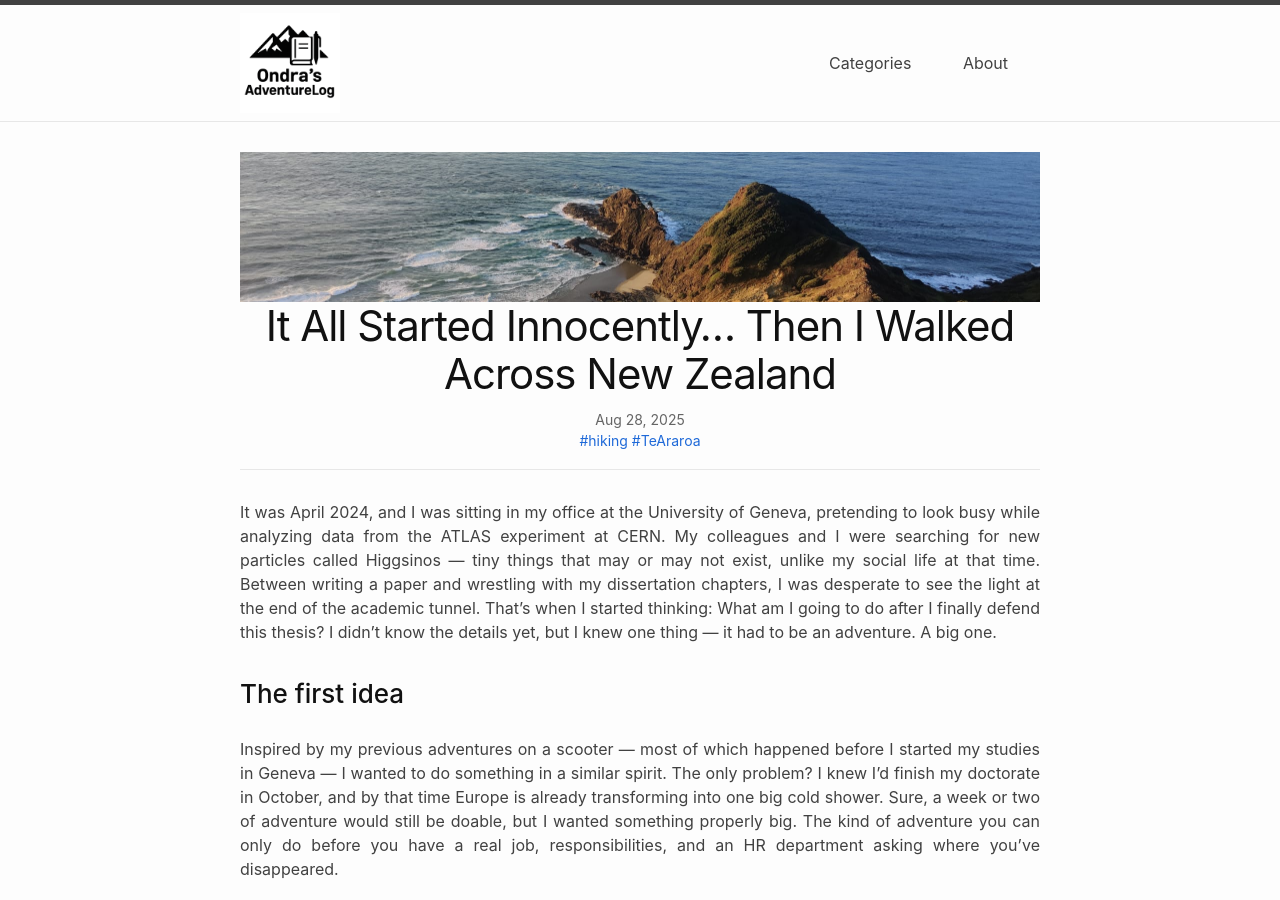
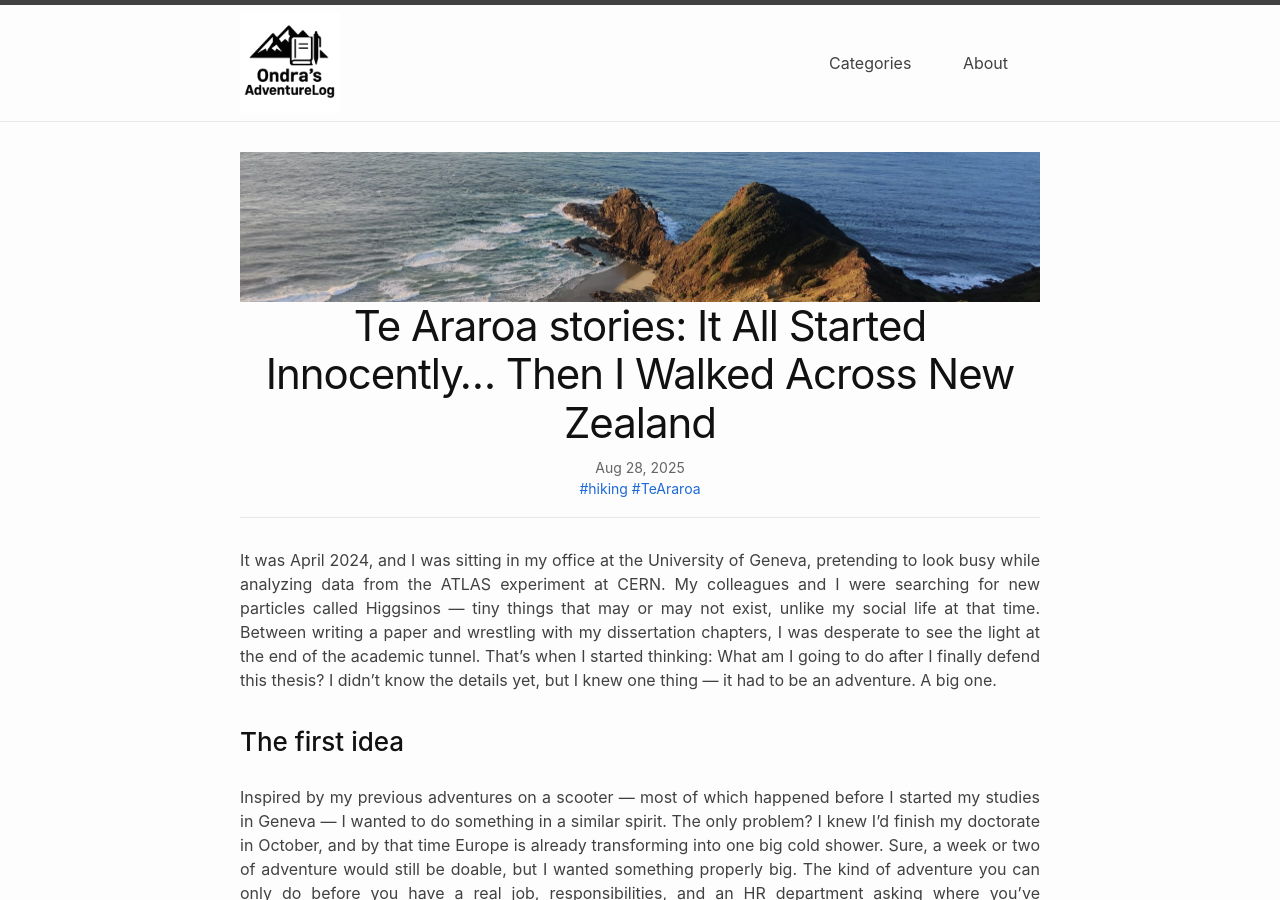
Before and after one commit to otheiner/blog, a Jekyll site: the page built from _posts/2025-08-28-TA_the_idea.md, in a window 1280 px wide and 900 px high. Built offline with Jekyll 4.4.1, drawn with Linux system fonts in a browser that asks for light colours.

Commit message:
Naming them all Te Araroa stories

```diff
--- a/_posts/2025-08-28-TA_the_idea.md
+++ b/_posts/2025-08-28-TA_the_idea.md
@@ -1,6 +1,6 @@
 ---
 layout: post
-title: It All Started Innocently… Then I Walked Across New Zealand
+title: 'Te Araroa stories: It All Started Innocently… Then I Walked Across New Zealand'
 tags: hiking TeAraroa
 image_preview: /assets/images/TA/spirit_tree.jpeg
 image_heading: /assets/images/TA/spirit_tree.jpeg
```
Also changed, not shown: _posts/2025-08-29-TA_preparation.md (+1 -1 lines), _posts/2025-08-30-TA_gear_list.md (+1 -1 lines), _posts/2025-10-07-TA_part1.md (+1 -1 lines), _posts/2025-10-15-TA_part2.md (+1 -1 lines), _posts/2025-10-21-TA_part3.md (+1 -1 lines).
